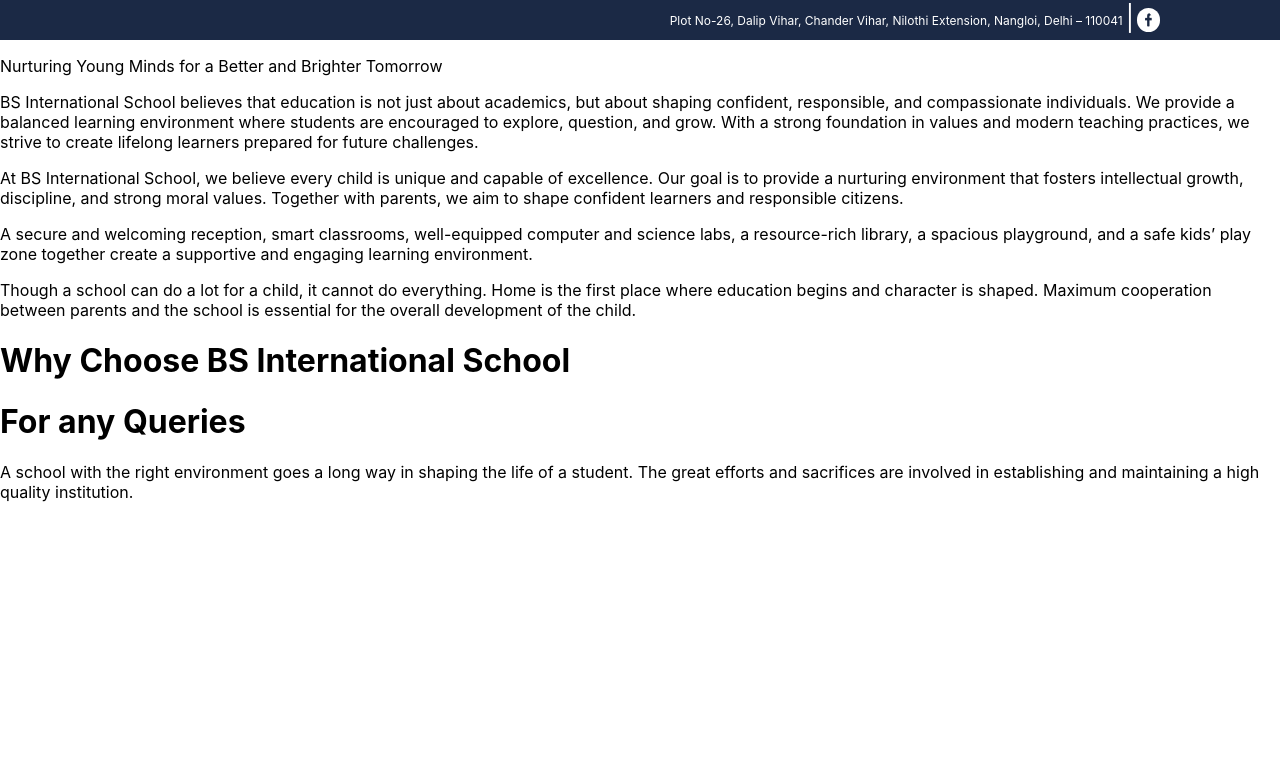
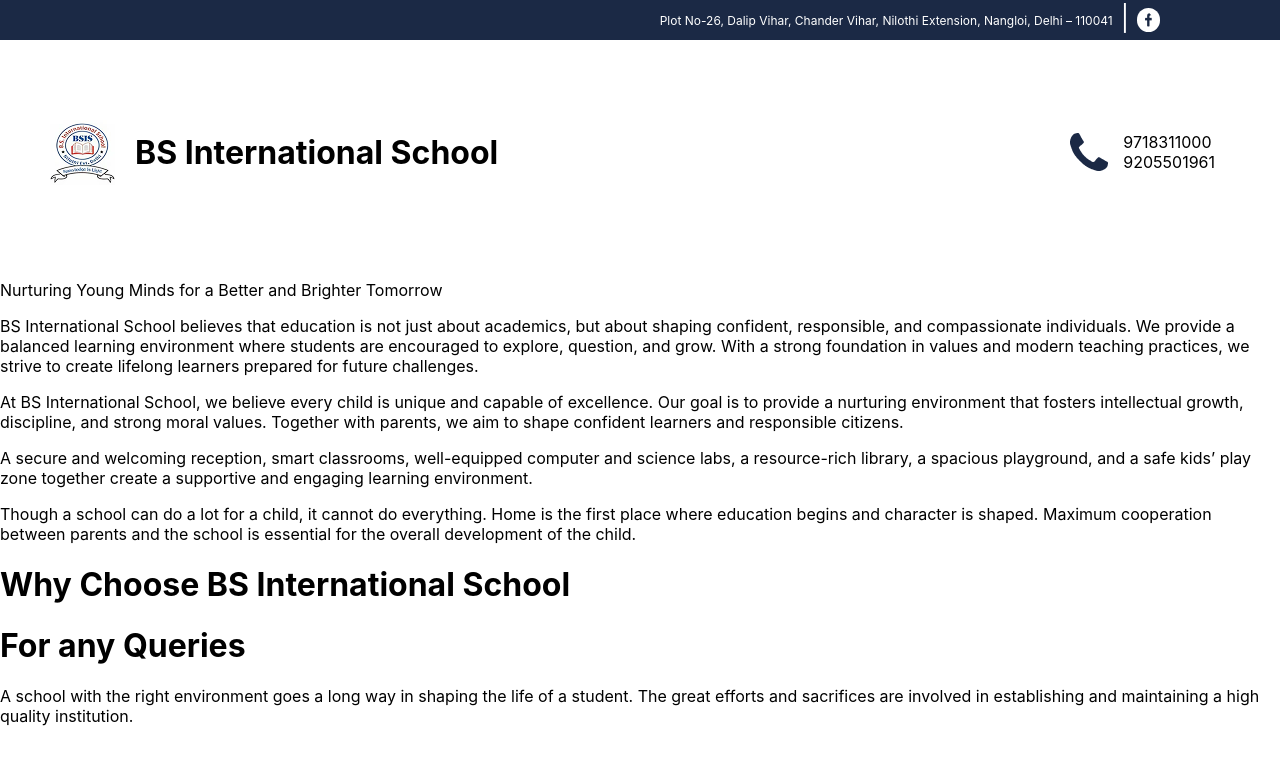
Before and after one commit to souravsharma-dev/react-School-Website, a React (Create React App) app: page / in a window 1280 px wide. Shown: the top 764 px of the page. Built offline with nearby package versions, Linux system fonts and the light colour scheme.

Commit message:
Navbar UI Development

```diff
--- a/src/App.js
+++ b/src/App.js
@@ -1,5 +1,6 @@
 import './App.css';
 import Topbar from './Components/HomePage/Topbar';
+import Navbar from './Components/HomePage/Navbar';
 import Hero from './Components/HomePage/Hero';
 import AboutUs from './Components/HomePage/About Us';
 import OurMessage from './Components/HomePage/Our  Message';
@@ -13,6 +14,7 @@
   return(
     <>
     <Topbar></Topbar>
+    <Navbar> </Navbar>
     <Hero> </Hero>
     <AboutUs> </AboutUs>
     <OurMessage> </OurMessage>
--- a/src/Components/HomePage/Navbar.jsx
+++ b/src/Components/HomePage/Navbar.jsx
@@ -1,7 +1,41 @@
 const Navbar = () => {
     return (
-        <div>
-            <p>9718311000</p>
+
+        <div style={{
+            height: '184px',
+            display: 'flex',
+            alignItems: 'center',
+            justifyContent: 'space-between',
+             padding: '20px 50px',
+        }}>
+
+            <div style={{
+                display: 'flex',
+                alignItems: 'center',
+                gap: '20px',
+
+            }}>
+            <img src="./images/logo.png" alt="school logo"/>
+            <h1>BS International School</h1>
+            </div>
+
+            <div style={{
+                display: 'flex',
+                alignItems: 'center',
+                gap: '15px',
+            }}>
+
+                <img src="./images/phoneicon.png" alt="phone icon" />
+
+            <div style={{
+                display: 'flex',
+                flexDirection: 'column',
+            }}>
+                <p>9718311000 <br />9205501961</p>
+            </div>
+
+            <div/>
+        </div>
         </div>
     )
 }
--- a/src/Components/HomePage/Topbar.jsx
+++ b/src/Components/HomePage/Topbar.jsx
@@ -1,5 +1,6 @@
 const Topbar = () => {
 return(
+
     <div
     style={{
         display: 'flex',
@@ -14,13 +15,15 @@
         gap: '8px',
         alignSelf: 'stretch'
     }}>
+
         <div
         style={{
             display: 'flex',
             alignItems: 'center',
-            gap: '3px'
+            gap: '8px'
         }}>
         <p>Plot No-26, Dalip Vihar, Chander Vihar, Nilothi Extension, Nangloi, Delhi – 110041 </p>
+
          <p
          style={{
             color: 'white',
@@ -28,6 +31,7 @@
             gap: '10px',
             paddingBottom: '5px'
             }}>|</p>
+
         <img src="./images/facebookicon.png" alt="phone icon" style={{
             backgroundColor: 'white',
             display: 'flex',
```
Also changed, not shown: public/images/logo.png (added), public/images/phoneicon.png (added).
